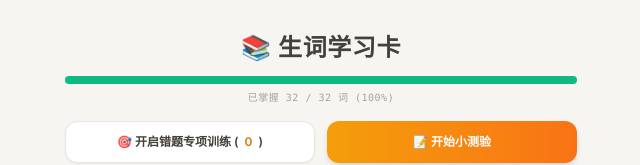
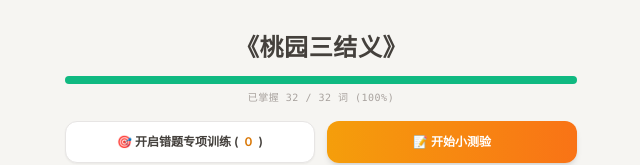
Before and after one commit to ctweehaur/taoyuansanjieyi-flashcard-, a plain HTML site: page index.html in a window 1280 px wide. Shown: the top 165 px of the page, without its empty margins (319-959 px from the left). Drawn offline with nearby package versions, Linux system fonts and the light colour scheme.

Commit message:
Update index.html

```diff
--- a/index.html
+++ b/index.html
@@ -3,7 +3,7 @@
 <head>
     <meta charset="UTF-8">
     <meta name="viewport" content="width=device-width, initial-scale=1.0">
-    <title>生词学习卡</title>
+    <title>《桃园三结义》生词学习卡</title>
     <!-- Tailwind CSS -->
     <script src="https://cdn.tailwindcss.com"></script>
     <!-- Google Fonts -->
@@ -35,7 +35,7 @@
     <div id="app" class="w-full max-w-lg pt-4 flex flex-col">
         <!-- 标题 -->
         <header class="text-center mb-4">
-            <h1 class="text-2xl font-bold text-stone-700 tracking-wide word-title">📚 生词学习卡</h1>
+            <h1 class="text-2xl font-bold text-stone-700 tracking-wide word-title">《桃园三结义》</h1>
             <div class="mt-3 bg-stone-200/60 rounded-full h-2 w-full overflow-hidden flex">
                 <div id="mastery-progress-bar" class="bg-emerald-500 h-full transition-all duration-500" style="width: 0%"></div>
             </div>
```
